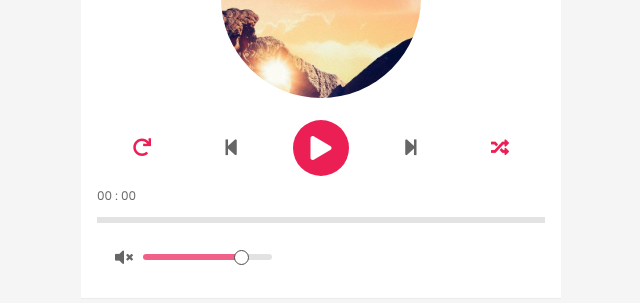
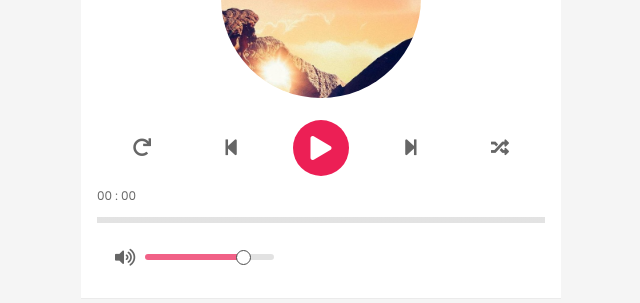
Before and after one commit to zSunTz/musicplayer, a plain HTML site: page index.html in a window 1280 px wide. Shown: the part 176-479 px from the top of the page, 319-959 px from the left. Drawn offline with Linux system fonts and the light colour scheme.

Commit message:
Update index.html

```diff
--- a/index.html
+++ b/index.html
@@ -446,9 +446,9 @@
             },
             loadConfig: function() {
                 this.currentIndex = this.config.currentIndex || this.currentIndex;
-                this.isRandom = this.config.isRandom;
-                this.isRepeat = this.config.isRepeat;
-                this.isSilent = this.config.isSilent;
+                this.isRandom = this.config.isRandom || this.isRandom;
+                this.isRepeat = this.config.isRepeat || this.isRepeat;
+                this.isSilent = this.config.isSilent || this.isSilent;
                 this.currentVolume = this.config.currentVolume || this.currentVolume;
 
                 /** Có thể xử dụng  như sau
```
